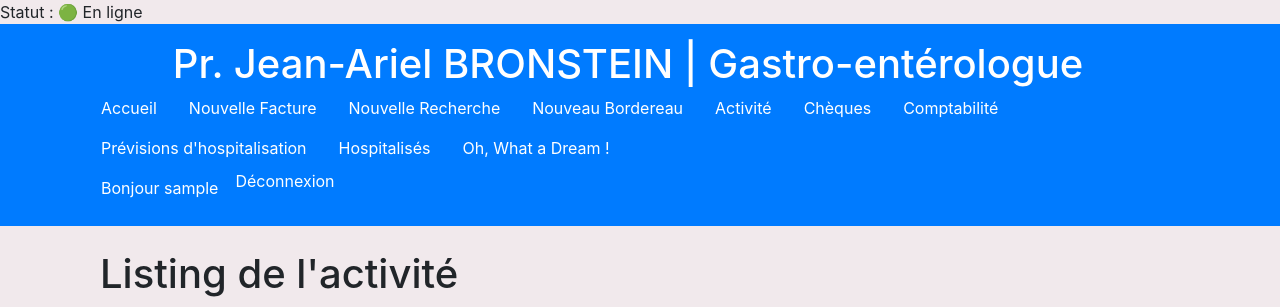
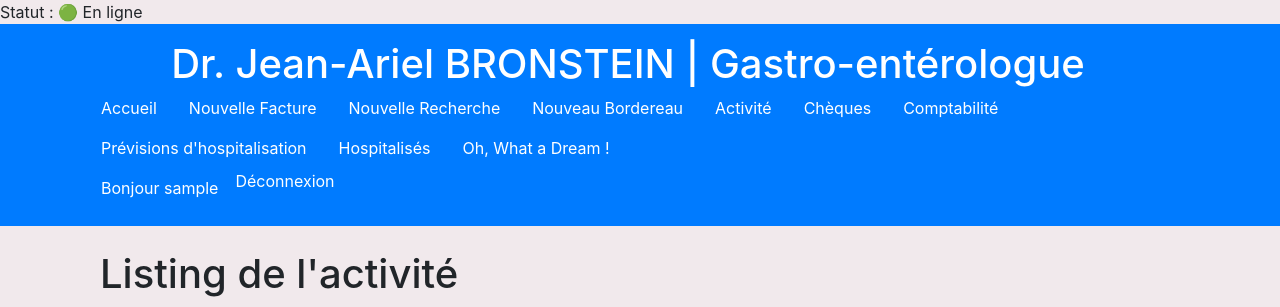
Before and after one commit to bja98713/jabbureau, a Django app: page /facturation/activity/ in a window 1280 px wide. Shown: the top 307 px of the page. Run offline with Django 5.2, Linux system fonts and the light colour scheme; the visitor is signed in with stand-in values (Sample User, id 1); data comes from the database, SQL or seed files in the repository; data that the repository does not hold is empty; some libraries are stand-ins or nearby versions.

Commit message:
maj python 22/05/25

```diff
--- a/templates/base.html
+++ b/templates/base.html
@@ -13,7 +13,7 @@
 <head>
   <meta charset="UTF-8">
   <meta name="viewport" content="width=device-width, initial-scale=1.0">
-  <title>{% block title %} Pr. Jean-Ariel BRONSTEIN | Gastro-entérologue {% endblock %}</title>
+  <title>{% block title %} Dr. Jean-Ariel BRONSTEIN | Gastro-entérologue {% endblock %}</title>
   <link rel="stylesheet" href="https://stackpath.bootstrapcdn.com/bootstrap/4.5.2/css/bootstrap.min.css">
   <link rel="stylesheet" href="{% static 'css/style.css' %}">
   <link rel="stylesheet" href="https://cdnjs.cloudflare.com/ajax/libs/bootstrap-datepicker/1.9.0/css/bootstrap-datepicker.min.css">
@@ -24,7 +24,7 @@
 <body>
   <header class="bg-primary text-white py-3">
     <div class="container text-center">
-      <h1 class="mb-0 mr-4">Pr. Jean-Ariel BRONSTEIN | Gastro-entérologue</h1>
+      <h1 class="mb-0 mr-4">Dr. Jean-Ariel BRONSTEIN | Gastro-entérologue</h1>
       <nav class="flex-grow-1">
         <ul class="nav">
           <li class="nav-item"><a class="nav-link text-white" href="{% url 'facturation_list' %}">Accueil</a></li>
```
